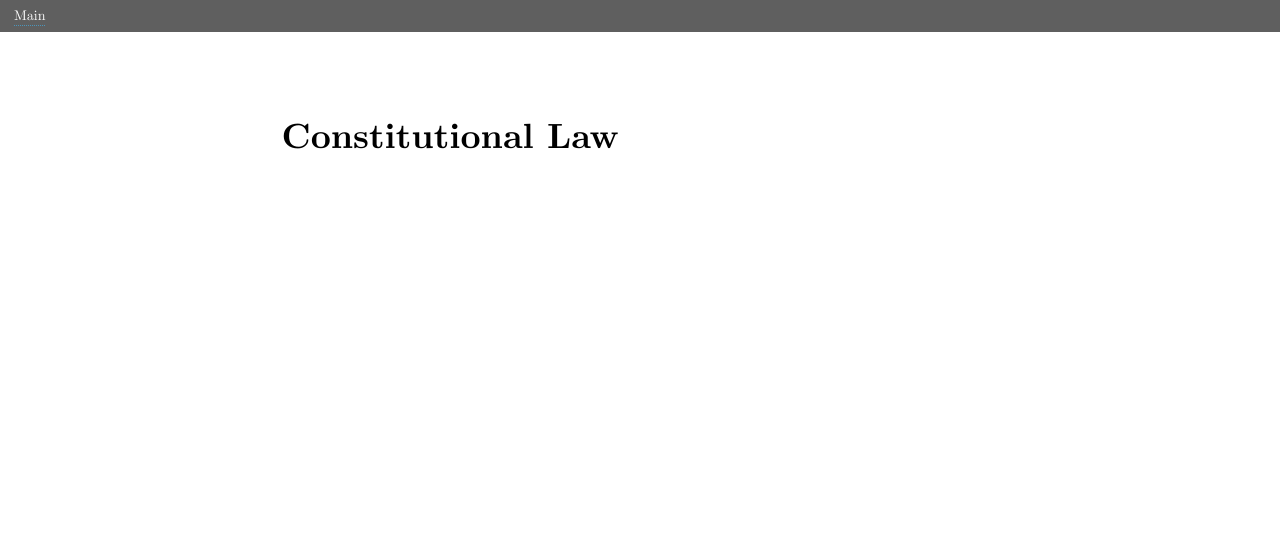
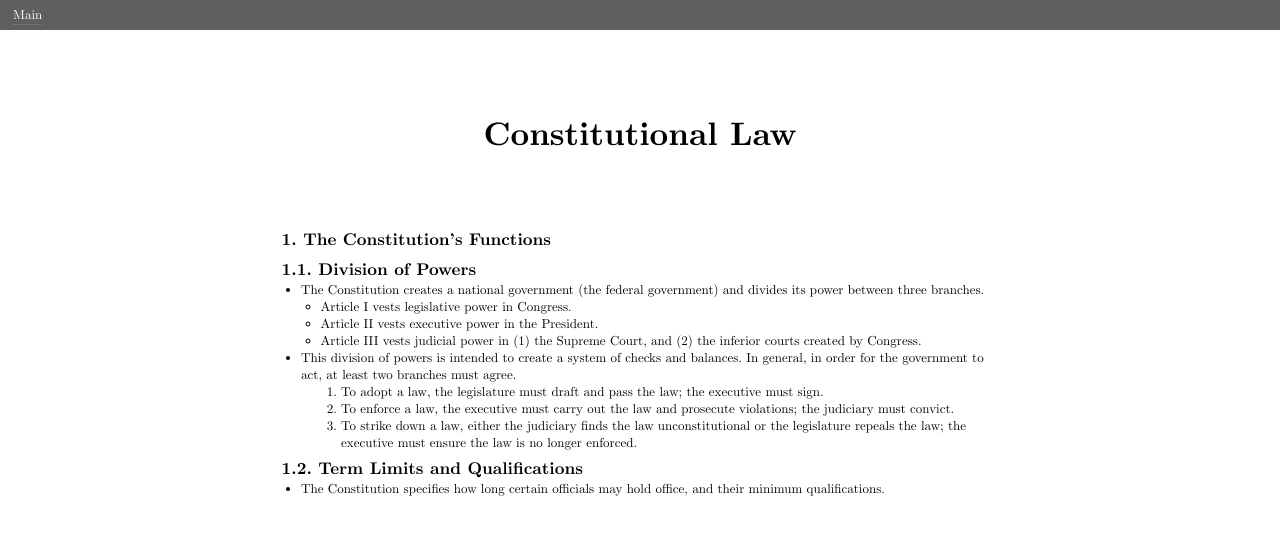
Before and after one commit to ketiboldiais/amici, a Next.js app: page /outlines/constitutional-law in a window 1280 px wide. Shown: the top 534 px of the page. Built offline with nearby package versions, Linux system fonts and the light colour scheme.

Commit message:
add con law content

```diff
--- a/src/app/globals.css
+++ b/src/app/globals.css
@@ -28,7 +28,7 @@
 
 html {
 	font-family: 'CMU Serif';
-	font-size: 14px;
+	font-size: 13px;
 }
 
 * {
@@ -201,6 +201,18 @@ aside p {
 	margin: 0.5rem 0.5rem;
 }
 
+.brief {
+	border: solid thin lightgrey;
+	margin: 0.5rem 1.2rem;
+	padding: 1rem;
+}
+
+.brief .brief-title {
+	display: block;
+	font-weight: bold;
+	text-align: center;
+}
+
 @media (min-width: 800px) {
 	article {
 		padding: 10vh 22vw;
--- a/src/app/outlines/constitutional-law/page.mdx
+++ b/src/app/outlines/constitutional-law/page.mdx
@@ -1,6 +1,20 @@
 import MdxLayout from '../../components/mdx-layout';
 
 # Constitutional Law
+
+## The Constitution’s Functions
+### Division of Powers
+- The Constitution creates a national government (the federal government) and divides its power between three branches.
+	- Article I vests legislative power in Congress.
+	- Article II vests executive power in the President.
+	- Article III vests judicial power in (1) the Supreme Court, and (2) the inferior courts created by Congress.
+- This division of powers is intended to create a system of checks and balances. In general, in order for the government to act, at least two branches must agree.
+	1. To adopt a law, the legislature must draft and pass the law; the executive must sign.
+	2. To enforce a law, the executive must carry out the law and prosecute violations; the judiciary must convict.
+	3. To strike down a law, either the judiciary finds the law unconstitutional or the legislature repeals the law; the executive must ensure the law is no longer enforced.
+
+### Term Limits and Qualifications
+- The Constitution specifies how long certain officials may hold office, and their minimum qualifications.
 
 
 
--- a/src/mdx-components.tsx
+++ b/src/mdx-components.tsx
@@ -1,19 +1,22 @@
-import type { MDXComponents } from 'mdx/types'
-import {ReactNode} from 'react'
+import type { MDXComponents } from "mdx/types";
+import { ReactNode } from "react";
 
-const Brief = ({children}:{children: ReactNode}) => {
+const Brief = (
+  { children, title }: { children: ReactNode; title?: ReactNode },
+) => {
   return (
-    <div className={'brief'}>
+    <div className={"brief"}>
+      {title && <span className={"brief-title"}>{title}</span>}
       {children}
     </div>
-  )
-}
+  );
+};
 
 export function useMDXComponents(
-	components: MDXComponents
+  components: MDXComponents,
 ): MDXComponents {
   return {
     ...components,
     Brief,
-  }
+  };
 }
```
Also changed, not shown: src/app/outlines/federal-courts/page.mdx (+12 -2 lines).
